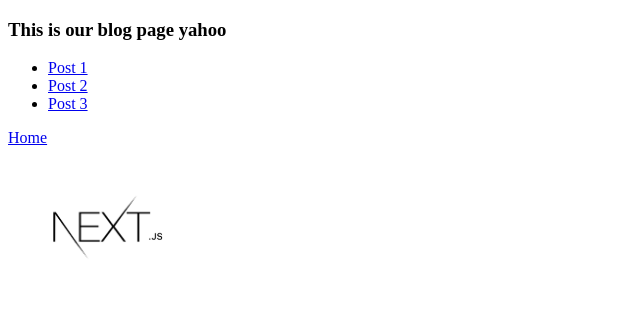
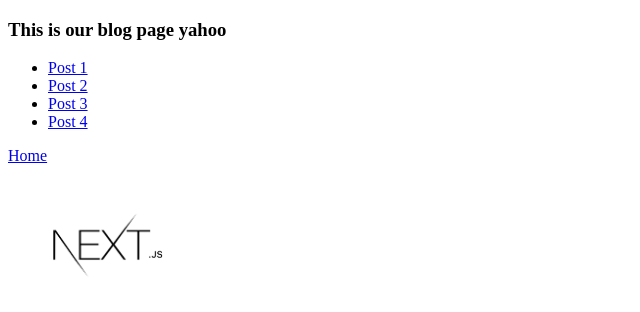
Before and after one commit to hasanavi/nextjs-multizone, a Next.js app in the folder blog/: page /blog/ in a window 1280 px wide. Shown: the top 312 px of the page, without its empty margins (0-640 px from the left). Built offline with nearby package versions, Linux system fonts and the light colour scheme.

Commit message:
update blog

```diff
--- a/blog/pages/index.js
+++ b/blog/pages/index.js
@@ -21,6 +21,11 @@ export default function Blog() {
 						<a>Post 3</a>
 					</Link>
 				</li>
+				<li>
+					<Link href="/post/4">
+						<a>Post 4</a>
+					</Link>
+				</li>
 			</ul>
 			<a href="/">Home</a>
 			<div>
```
